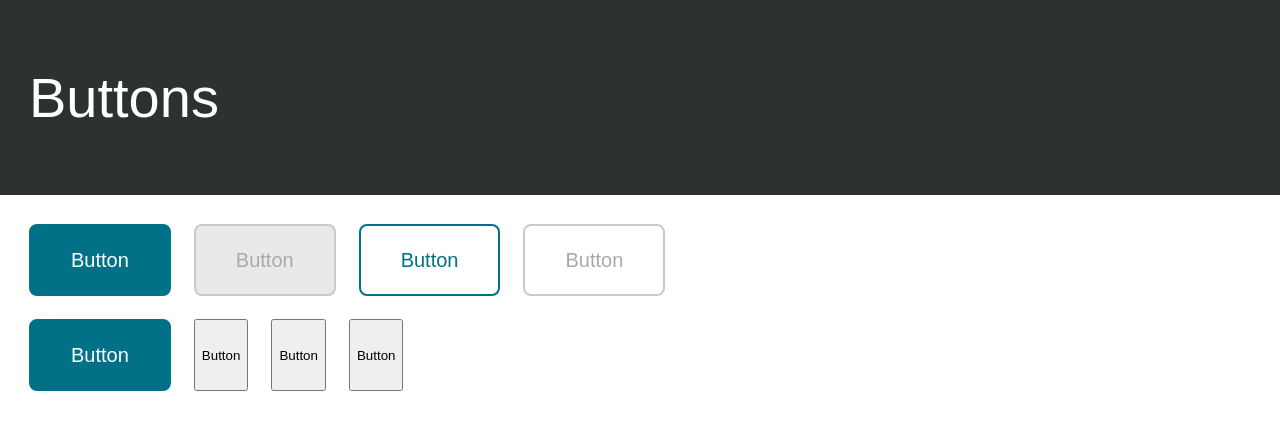
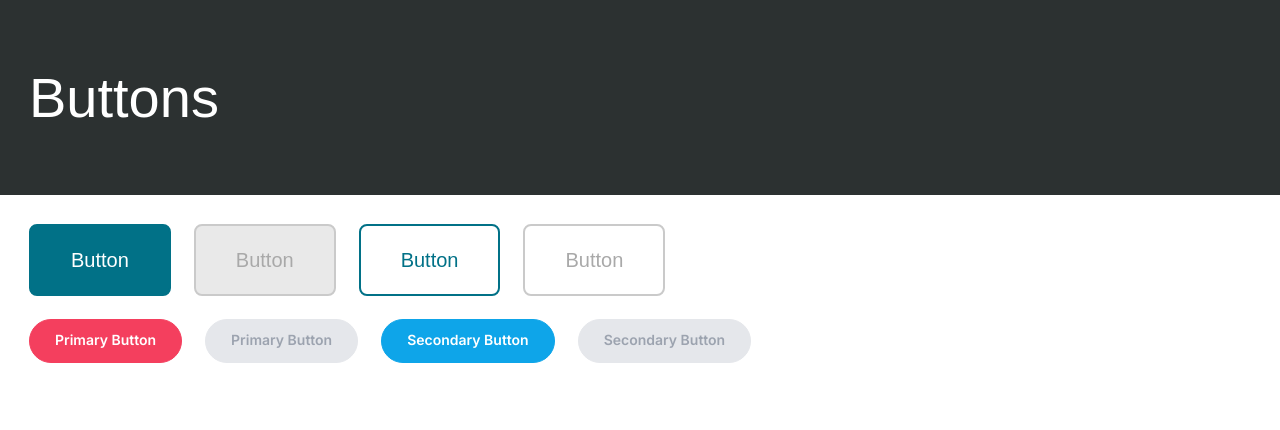
Before and after one commit to ArtisVansovics/md01_btns-toasts, a plain HTML site: page index.html in a window 1280 px wide. Drawn offline with Linux system fonts and the light colour scheme; a web font is replaced by a local one.

Commit message:
Added second row of buttons

```diff
--- a/index.html
+++ b/index.html
@@ -31,18 +31,22 @@
                 </div>
             </div>
             <div class="flex-container">
-                <button class="btn">
-                    Button
+                <button class="btn-pill">
+                    Primary Button
                 </button>
-                <button>
-                    Button
+                <div class="disabled-wrapper">
+                    <button class="btn-pill" disabled>
+                        Primary Button
+                    </button>
+                </div>
+                <button class="btn-pill btn-pill--secondary">
+                    Secondary Button
                 </button>
-                <button>
-                    Button
-                </button>
-                <button>
-                    Button
-                </button>
+                <div class="disabled-wrapper">
+                    <button class="btn-pill btn-pill--secondary" disabled>
+                        Secondary Button
+                    </button>
+                </div>
             </div>
         </div>
 
--- a/styles.css
+++ b/styles.css
@@ -23,8 +23,8 @@ body {
     font-family: 'ABeeZee', sans-serif;
     font-weight: 400;
     font-size: 56px;
+    line-height: 67px;
     padding: 64px 29px;
-    line-height: 67px;
 }
 
 .main {
@@ -50,8 +50,8 @@ body {
     font-family: 'ABeeZee', sans-serif;
     font-weight: 400;
     font-size: 20px;
+    line-height: 28px;
     padding: 20px 40px;
-    line-height: 28px;
     border-radius: 8px;
     border: 2px solid #017187;
 }
@@ -64,9 +64,9 @@ body {
 }
 
 .btn:hover {
-    cursor: pointer;
     background-color: #67AAB7;
     border-color: #67AAB7;
+    cursor: pointer;
 }
 
 .btn--light {
@@ -87,3 +87,46 @@ body {
     color: #67AAB7;
     border-color: #67AAB7;
 }
+
+.btn-pill {
+    background-color: #F43F5E;
+    color: #FFFFFF;
+    font-family: 'Inter', sans-serif;
+    font-weight: 600;
+    font-size: 14px;
+    line-height: 14px;
+    padding: 13px 25px 15px;
+    border-radius: 100px;
+    border: 1px solid #F43F5E;
+}
+
+.btn-pill:disabled {
+    background-color: #E5E7EB;
+    color: #9CA3AF;
+    border: 1px solid #E5E7EB;
+    pointer-events: none; /* Disables hover effects */
+}
+
+.btn-pill:hover {
+    background-color: #9F1239;
+    border-color: #9F1239;
+    cursor: pointer;
+}
+
+.btn-pill--secondary {
+    background-color: #0EA5E9;
+    border-color: #0EA5E9;
+}
+
+.btn-pill--secondary:disabled {
+    background-color: #E5E7EB;
+    color: #9CA3AF;
+    border: 1px solid #E5E7EB;
+    pointer-events: none; /* Disables hover effects */
+}
+
+.btn-pill--secondary:hover {
+    background-color: #075985;
+    border-color: #075985;
+    cursor: pointer;
+}
```
